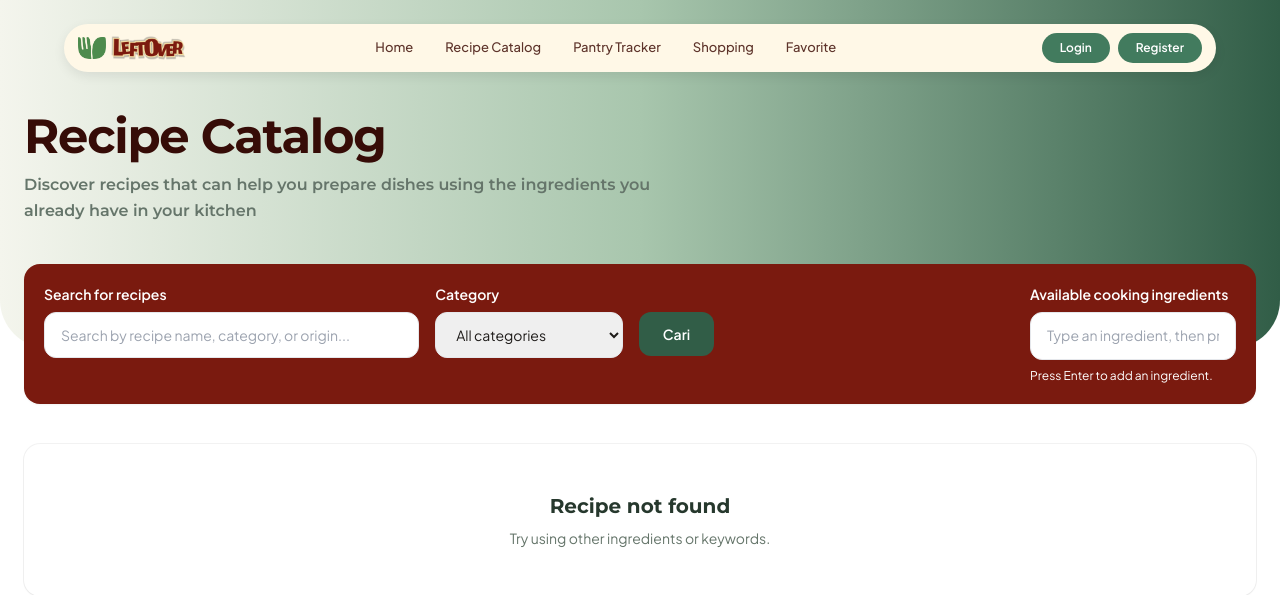
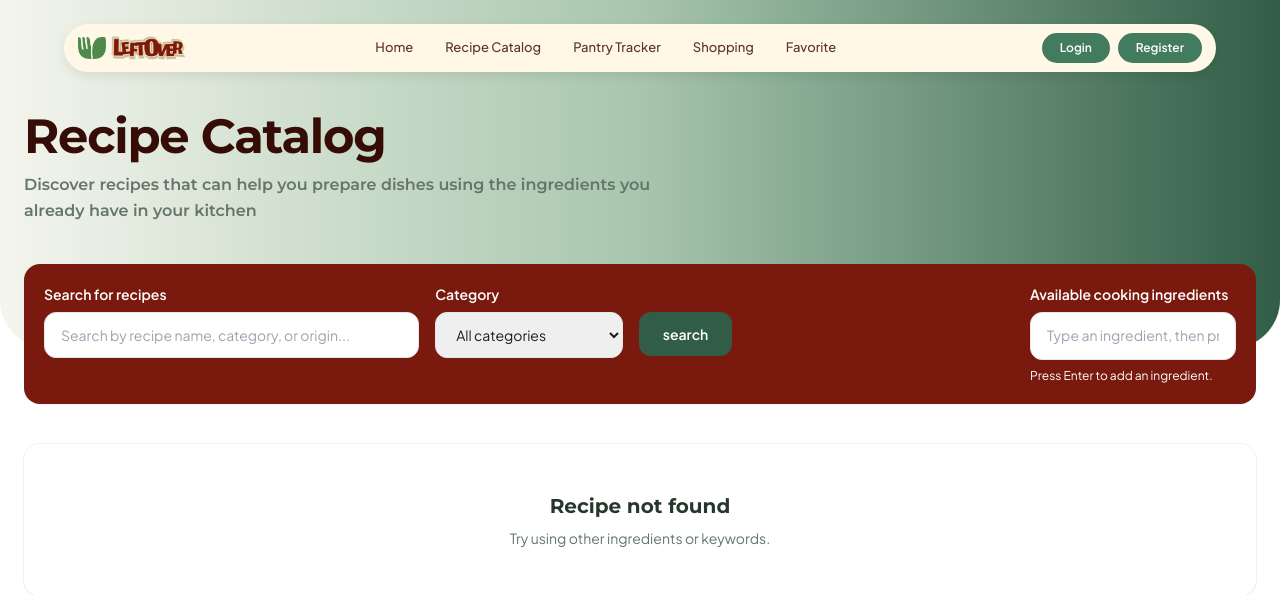
Before and after one commit to PBP-kel-3A/LeftOver, a Django app: page /recipes/ in a window 1280 px wide. Shown: the top 595 px of the page. Run offline with Django 5.2, Linux system fonts and the light colour scheme; data that the repository does not hold is empty; some libraries are stand-ins or nearby versions.

Commit message:
fix: change language

```diff
--- a/recipes/templates/recipes/recipe_list.html
+++ b/recipes/templates/recipes/recipe_list.html
@@ -250,7 +250,7 @@
                             text-sm font-semibold text-white transition
                             hover:bg-[#1F4934] md:w-auto"
                     >
-                        Cari
+                        search
                     </button>
                 </div>
 
```
